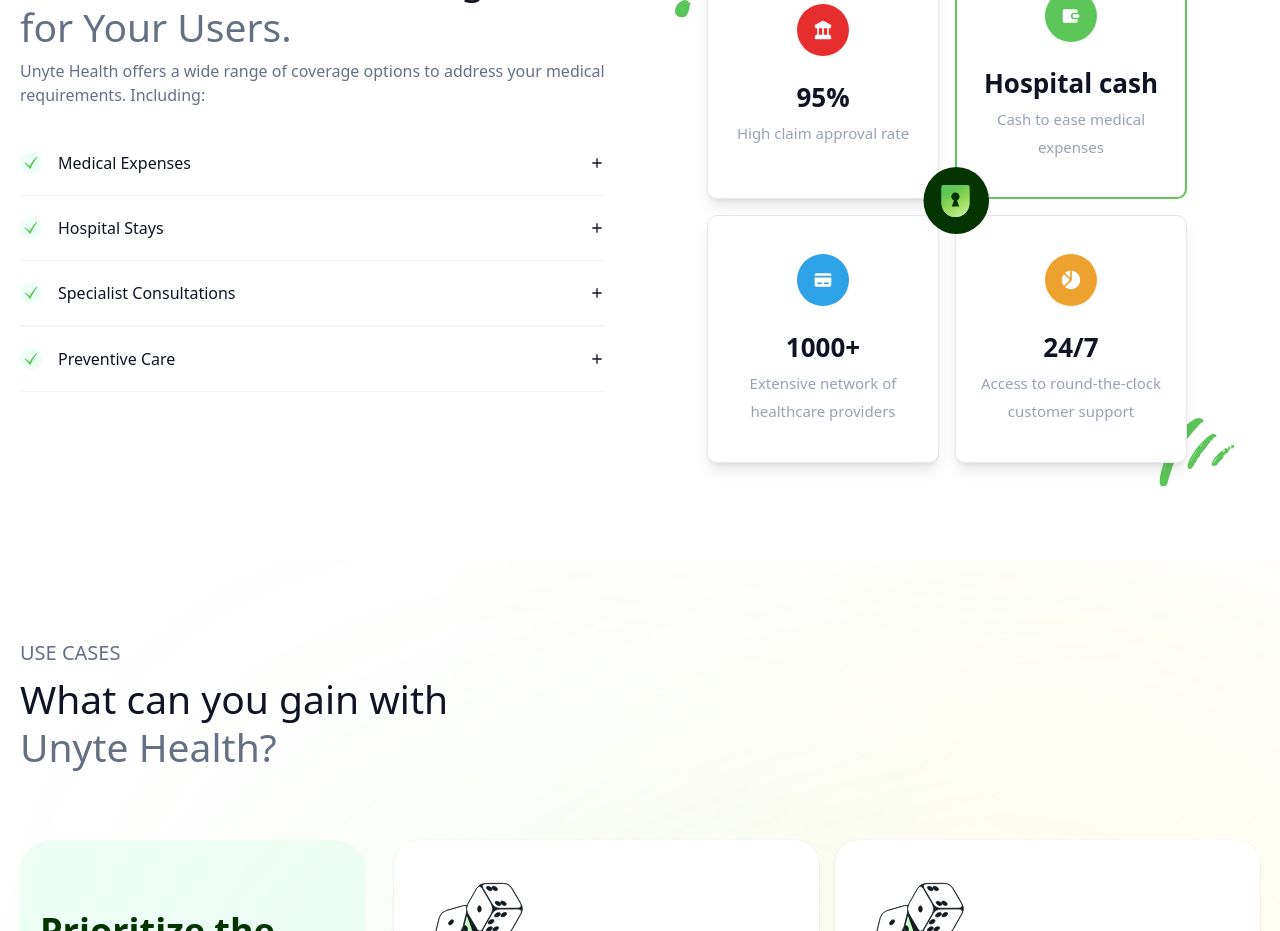
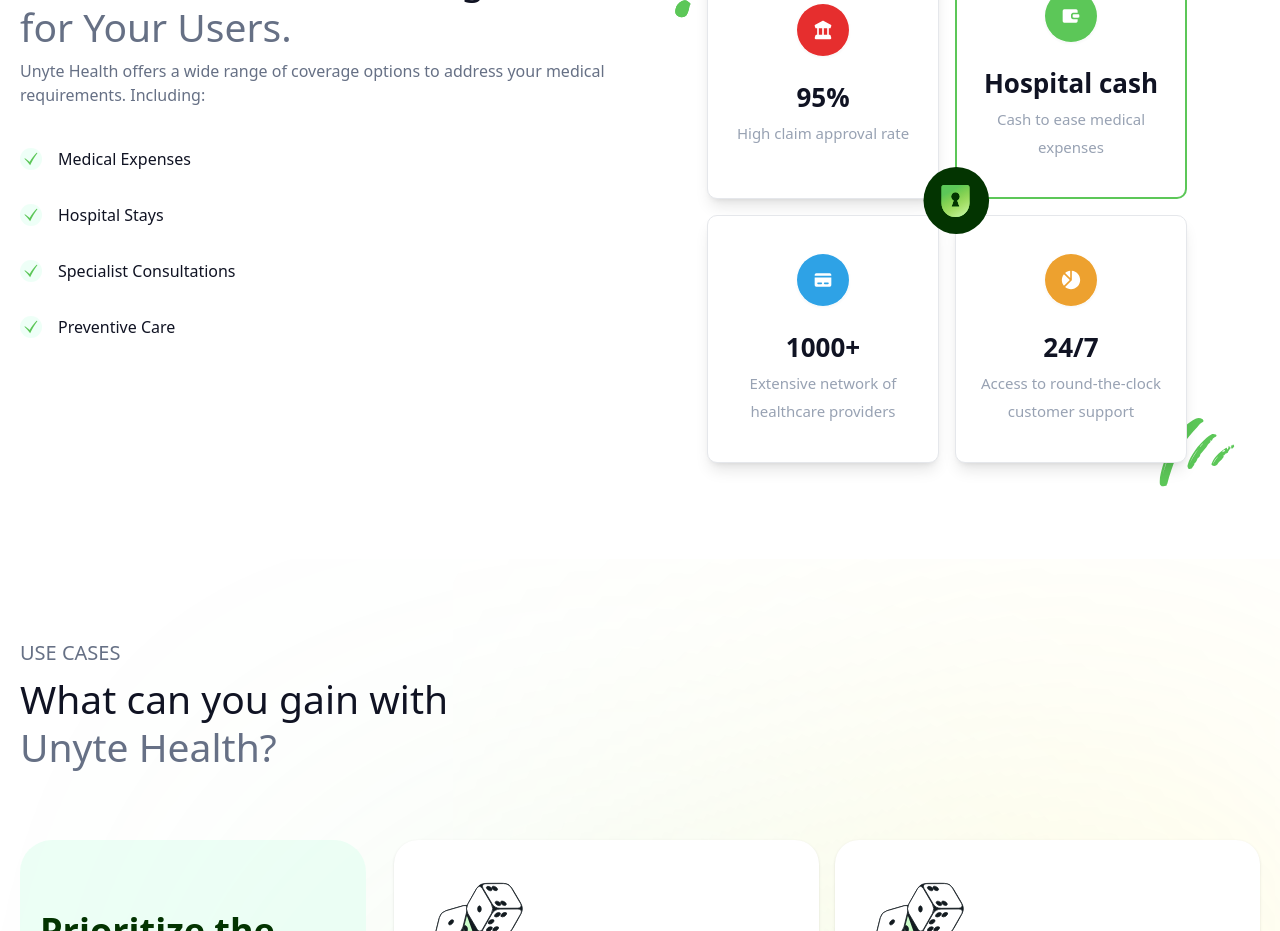
Before and after one commit to DrPrime01/unyteV1, a React (Vite) app: page /products/cardProtection in a window 1280 px wide. Shown: the part 1740-2671 px from the top of the page. Built offline with nearby package versions, Linux system fonts and the light colour scheme; a small style sheet from the web is missing.

Commit message:
removed accordion on products

```diff
--- a/src/pages/Products/Products.jsx
+++ b/src/pages/Products/Products.jsx
@@ -1,4 +1,5 @@
 import { BsArrowUpRight, BsArrowRight } from "react-icons/bs";
+import { GiCheckMark } from "react-icons/gi";
 import { useParams } from "react-router-dom";
 
 import PolarisLogo from "../../assets/icons/PolarisLogo.svg";
@@ -9,7 +10,6 @@
 import CodeSection from "../../assets/images/CodeSection.png";
 import OmbreBG from "../../assets/images/OmbreBG.svg";
 
-import CoverageAccordion from "../../components/CoverageAccordion";
 import Coverage from "./components/Coverage.jsx";
 
 import { products } from "../../Data/products";
@@ -209,7 +209,30 @@
 						medical requirements. Including:
 					</p>
 					<div id="coverage-accordion">
-						<CoverageAccordion />
+						<div className="flex items-center font-medium text-[#101323] py-4">
+							<div className="flex items-center justify-center bg-[#E6FFF3B2] bg-opacity-70 rounded-full p-1 mr-4">
+								<GiCheckMark className="text-[#5CC758] text-sm" />
+							</div>
+							<span>Medical Expenses</span>
+						</div>
+						<div className="flex items-center font-medium text-[#101323] py-4">
+							<div className="flex items-center justify-center bg-[#E6FFF3B2] bg-opacity-70 rounded-full p-1 mr-4">
+								<GiCheckMark className="text-[#5CC758] text-sm" />
+							</div>
+							<span>Hospital Stays</span>
+						</div>
+						<div className="flex items-center font-medium text-[#101323] py-4">
+							<div className="flex items-center justify-center bg-[#E6FFF3B2] bg-opacity-70 rounded-full p-1 mr-4">
+								<GiCheckMark className="text-[#5CC758] text-sm" />
+							</div>
+							<span>Specialist Consultations</span>
+						</div>
+						<div className="flex items-center font-medium text-[#101323] py-4">
+							<div className="flex items-center justify-center bg-[#E6FFF3B2] bg-opacity-70 rounded-full p-1 mr-4">
+								<GiCheckMark className="text-[#5CC758] text-sm" />
+							</div>
+							<span>Preventive Care</span>
+						</div>
 					</div>
 				</div>
 				<div className="flex-1">
```
